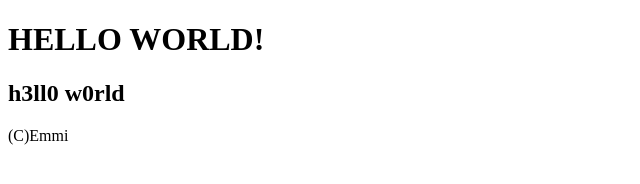
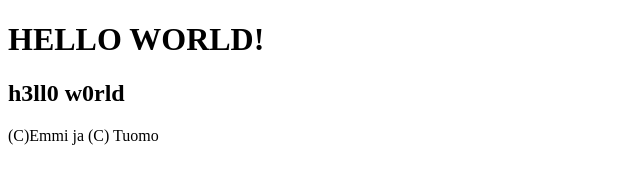
Before and after one commit to thelo67/Tuomo-Demo-Repo-2020-PIT, a plain HTML site: page index.html in a window 1280 px wide. Shown: the whole page, without its empty margins (0-640 px from the left). Drawn offline with Linux system fonts and the light colour scheme.

Commit message:
Add Tuomo's copyright

```diff
--- a/index.html
+++ b/index.html
@@ -14,7 +14,7 @@
 
 
 		<footer>
-			<p>(C)Emmi</p>
+			<p>(C)Emmi ja (C) Tuomo</p>
 		</footer>
 	</body>
 
```
